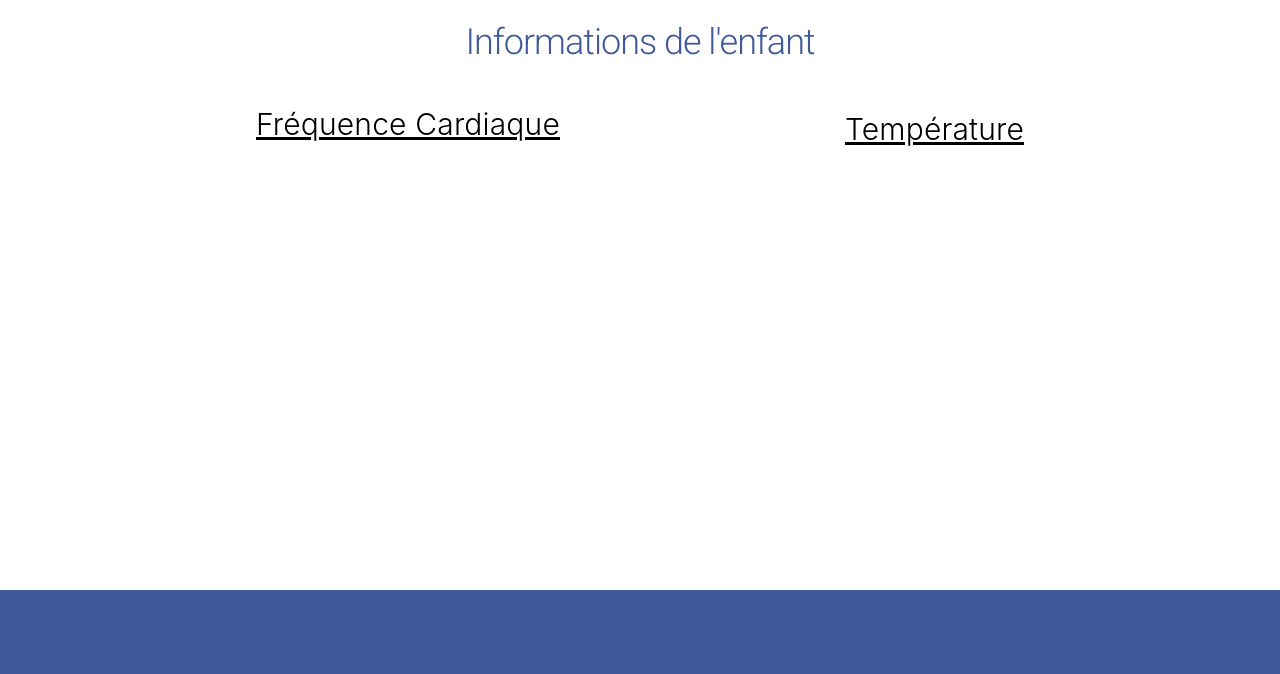
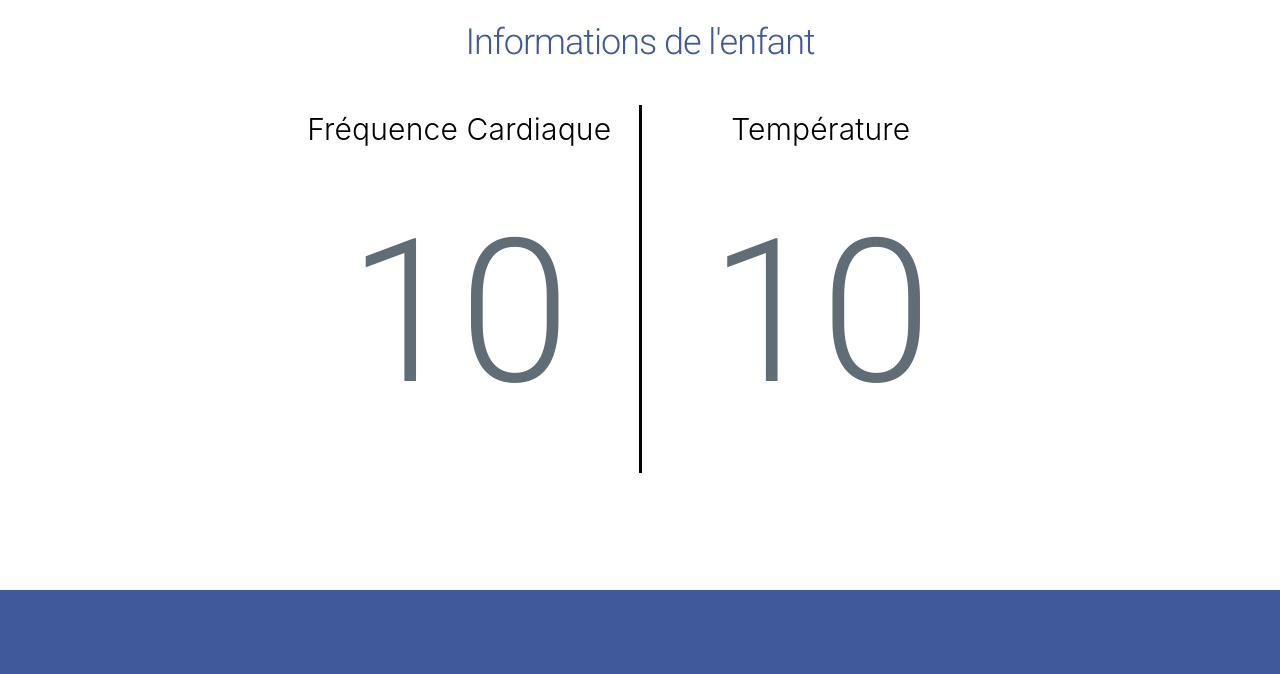
Before and after one commit to CHILDREN-HEART/Projet-C-Heart, a PHP site: page /capteurpa.html in a window 1280 px wide. Shown: the part 126-800 px from the top of the page. Run offline with PHP 8.4, Linux system fonts and the light colour scheme.

Commit message:
trait noir

```diff
--- a/pagecapteurparent/capteurpa.css
+++ b/pagecapteurparent/capteurpa.css
@@ -6,13 +6,13 @@
 header {
   height: 126px;
   margin: 0;
-    background: #40599A;
+  background: #40599a;
 }
 
 footer {
   height: 84px;
   width: 100%;
-    background: #40599A;
+  background: #40599a;
   position: absolute;
   bottom: 0px;
 }
@@ -26,20 +26,17 @@ footer {
   margin-top: 13px;
   position: absolute;
   left: 50%;
-    transform: translateX(-50%)
-
+  transform: translateX(-50%);
 }
 
 h2 {
   text-align: center;
   font-size: 3rem;
-    color: #40599A;
+  color: #40599a;
   padding: 2rem;
 }
 
-
-
-.titre2{
+.titre2 {
   line-height: 1.3;
   color: rgb(0, 0, 0);
   position: absolute;
@@ -49,9 +46,10 @@ h2 {
   font-size: 30px;
   opacity: 1;
 
-    text-align: center;}
+  text-align: center;
+}
 
-    .titre3{
+.titre3 {
   background-repeat: no-repeat;
   background-position: center center;
   font-family: Inter;
@@ -60,6 +58,42 @@ h2 {
   background-size: cover;
   opacity: 1;
   color: rgb(0, 0, 0);
+  display: block;
+  text-align: center;
+  overflow: hidden;
+}
+
+.conteneur {
+  display: flex;
+  gap: 1rem;
+
+  align-items: stretch;
+  max-width: 700px;
+  margin: 2rem auto;
+}
+
+.conteneurchild {
+  flex: 1;
+}
+
+.groschiffre {
+    display: block;
+    text-align: center;
+    font-size: 200px;
+}
+
+
+.conteneur > .conteneurchild:not(:last-child)::after {
+    content: '';
     position: absolute;
-        right: 20%;
-        overflow: hidden}
+    right: -2px;
+    top: 25%;
+    width: 2px;
+    height: 50%;
+    background-color:rgb(0, 146,247);
+  }
+
+  .divider {
+    background-color: black;
+    width: 3px;
+  }
--- a/pagecapteurparent/capteurpa.html
+++ b/pagecapteurparent/capteurpa.html
@@ -1,33 +1,52 @@
-<!doctype html>
+<!DOCTYPE html>
 <html lang="fr">
   <head>
-    <meta charset="UTF-8">
-    <meta name="viewport"
-          content="width=device-width, user-scalable=no, initial-scale=1.0, maximum-scale=1.0, minimum-scale=1.0">
-    <meta http-equiv="X-UA-Compatible" content="ie=edge">
+    <meta charset="UTF-8" />
+    <meta
+      name="viewport"
+      content="width=device-width, user-scalable=no, initial-scale=1.0, maximum-scale=1.0, minimum-scale=1.0"
+    />
+    <meta http-equiv="X-UA-Compatible" content="ie=edge" />
     <title>page parent</title>
-    <link rel="shortcut icon" href="./assets/Logo.png">
-    <link rel="stylesheet" href="capteurpa.css">
+    <link rel="shortcut icon" href="./assets/Logo.png" />
+    <link rel="stylesheet" href="capteurpa.css" />
   </head>
   <body>
     <header>
-
       <span id="titre1">Child heart</span>
-    <span id="img2"><img src="../assets/Logo.png" height="126" width="126" alt="Logo"></span>
-    <link rel="stylesheet" href="https://fonts.googleapis.com/css?family=Roboto:300,300italic,700,700italic">
-    <link rel="stylesheet" href="https://cdnjs.cloudflare.com/ajax/libs/normalize/8.0.1/normalize.css">
-    <link rel="stylesheet" href="https://cdnjs.cloudflare.com/ajax/libs/milligram/1.4.1/milligram.css">
+      <span id="img2"
+        ><img src="../assets/Logo.png" height="126" width="126" alt="Logo"
+      /></span>
+      <link
+        rel="stylesheet"
+        href="https://fonts.googleapis.com/css?family=Roboto:300,300italic,700,700italic"
+      />
+      <link
+        rel="stylesheet"
+        href="https://cdnjs.cloudflare.com/ajax/libs/normalize/8.0.1/normalize.css"
+      />
+      <link
+        rel="stylesheet"
+        href="https://cdnjs.cloudflare.com/ajax/libs/milligram/1.4.1/milligram.css"
+      />
     </header>
 
     <main>
       <h2>Informations de l'enfant</h2>
-        <span class="titre2"><u>Fréquence Cardiaque</u></span>
-        <span class="titre3"><u>Température</u></span>
+      <div class="conteneur">
+        <div class="conteneurchild">
+          <span class="titre3">Fréquence Cardiaque</span>
+          <span class="groschiffre">10</span>
+        </div>
 
+        <div class="divider"></div>
+        <div class="conteneurchild">
+          <span class="titre3">Température</span>
+          <span class="groschiffre">10</span>
+        </div>
+      </div>
     </main>
 
     <footer></footer>
-
   </body>
-
 </html>
```
Lines whose indentation alone changed are shown as unchanged.
